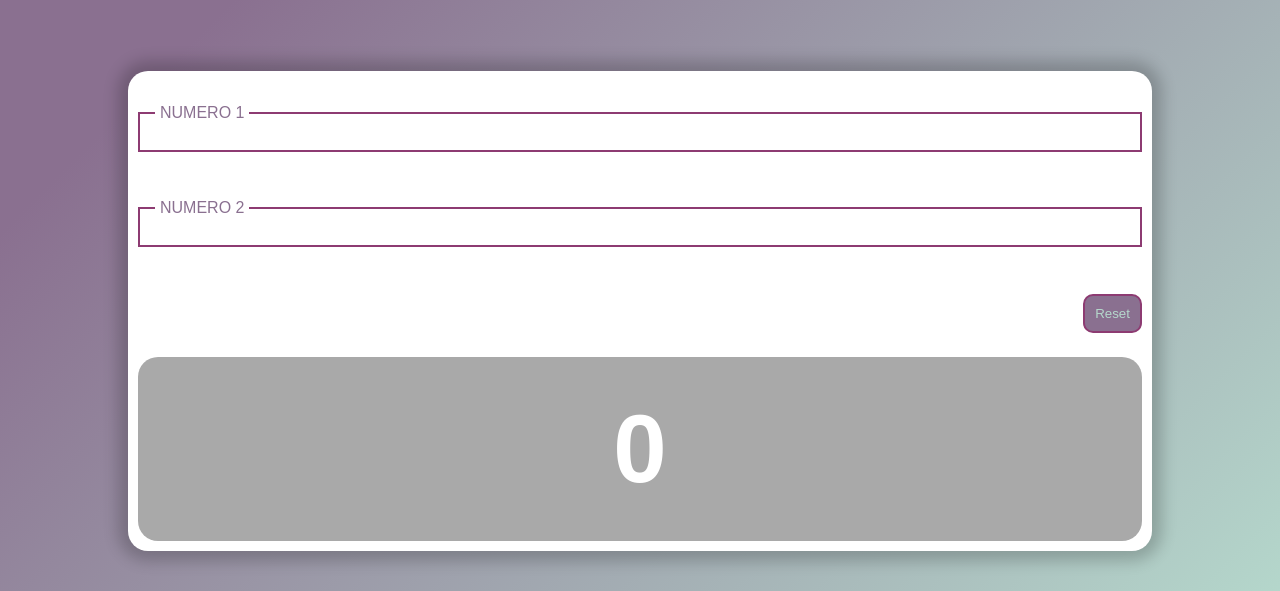
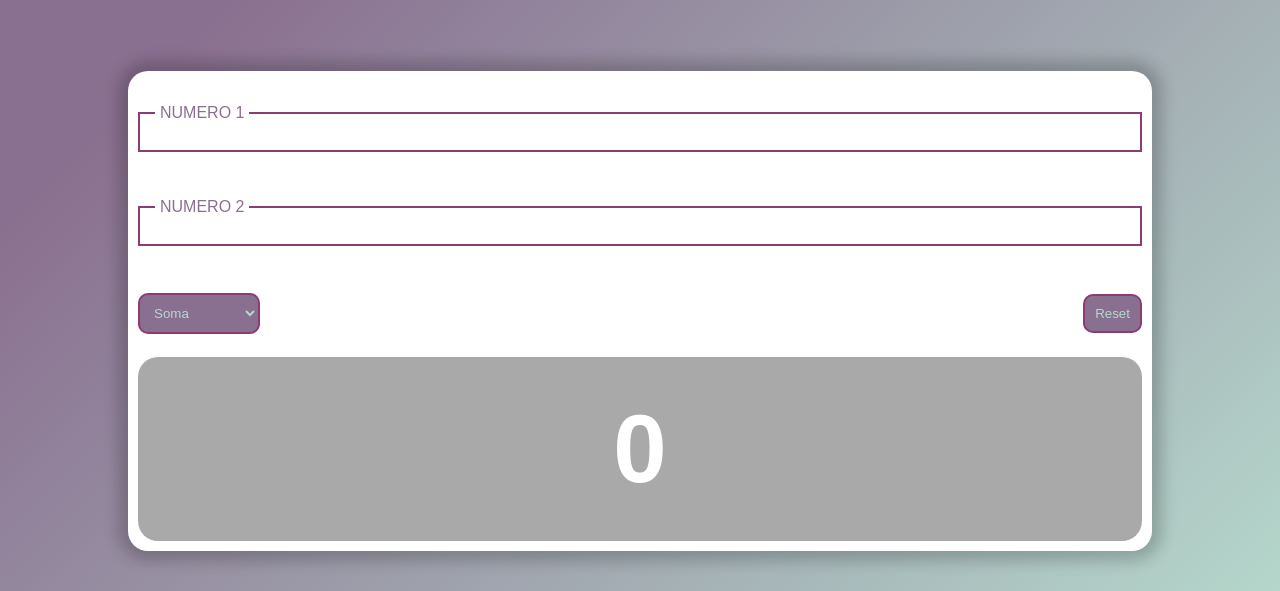
Before and after one commit to felipe-cas/Estudos-Cursos, a PHP site: page / in a window 1280 px wide. Shown: the part 183-774 px from the top of the page. Run offline with PHP 8.4, Linux system fonts and the light colour scheme.

Commit message:
ModC Ex003 - Adicionadno opções de operação

```diff
--- a/curso_js/ModC/ex003/index.html
+++ b/curso_js/ModC/ex003/index.html
@@ -29,7 +29,15 @@
 					</legend>
 					<input type="text" name="num2" id="_num2">
 				</fieldset>
-				<input type="reset" name="limpar" id="_limpar">
+				<div id="_options">
+					<select id="_listOptions">
+						<option>Soma</option>
+						<option>Subtração</option>
+						<option>Multiplicação</option>
+						<option>Divisão</option>
+					</select>
+					<input type="reset" name="limpar" id="_limpar">
+				</div>
 			</form>
 			<div id="_resultado">
 				<p>0</p>
--- a/curso_js/ModC/ex003/style.css
+++ b/curso_js/ModC/ex003/style.css
@@ -97,9 +97,24 @@ main{
 	outline: none;
 }
 
+#_options{
+	display: flex;
+
+	justify-content: space-between;
+	align-items: center;
+}
+
+#_listOptions{
+	background-color: var(--lavander);
+	color: var(--ashy);
+
+	border: 2px solid var(--grape);
+	border-radius: 10px;
+
+	padding: 10px;
+}
+
 #_limpar{
-	align-self: flex-end;
-
 	background-color: var(--lavander);
 	color: var(--ashy);
 
```
